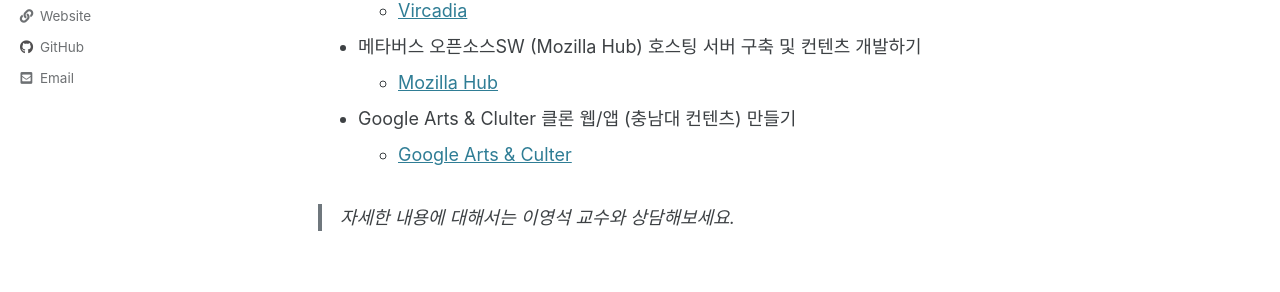
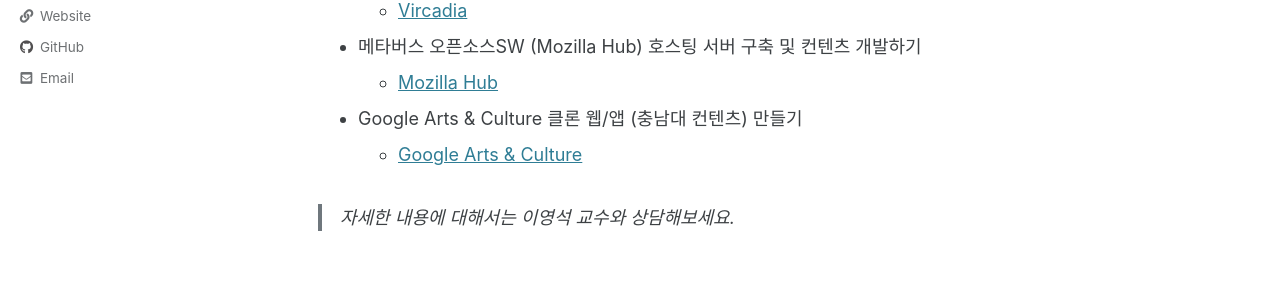
Before and after one commit to leeyoungseok/leeyoungseok.github.com, a Jekyll site: the page built from _posts/2021-12-20-under-project-list.md, in a window 1280 px wide and 900 px high, scrolled down 2326 px. Shown: the part 152-444 px from the top of the window. Built offline with Jekyll 4.4.1, drawn with Linux system fonts in a browser that asks for light colours; cached includes are drawn as plain includes.

Commit message:
Update 2021-12-20-under-project-list.md

```diff
--- a/_posts/2021-12-20-under-project-list.md
+++ b/_posts/2021-12-20-under-project-list.md
@@ -60,7 +60,7 @@ last_modified_at: 2021-12-19
 * 메타버스 오픈소스SW (Mozilla Hub) 호스팅 서버 구축 및 컨텐츠 개발하기
   - [Mozilla Hub](https://hubs.mozilla.com/docs/hubs-cloud-intro.html)
 
-* Google Arts & Clulter 클론 웹/앱 (충남대 컨텐츠) 만들기
-  - [Google Arts & Culter](https://artsandculture.google.com)
+* Google Arts & Culture 클론 웹/앱 (충남대 컨텐츠) 만들기
+  - [Google Arts & Culture](https://artsandculture.google.com)
 
 > 자세한 내용에 대해서는 이영석 교수와 상담해보세요.
```
